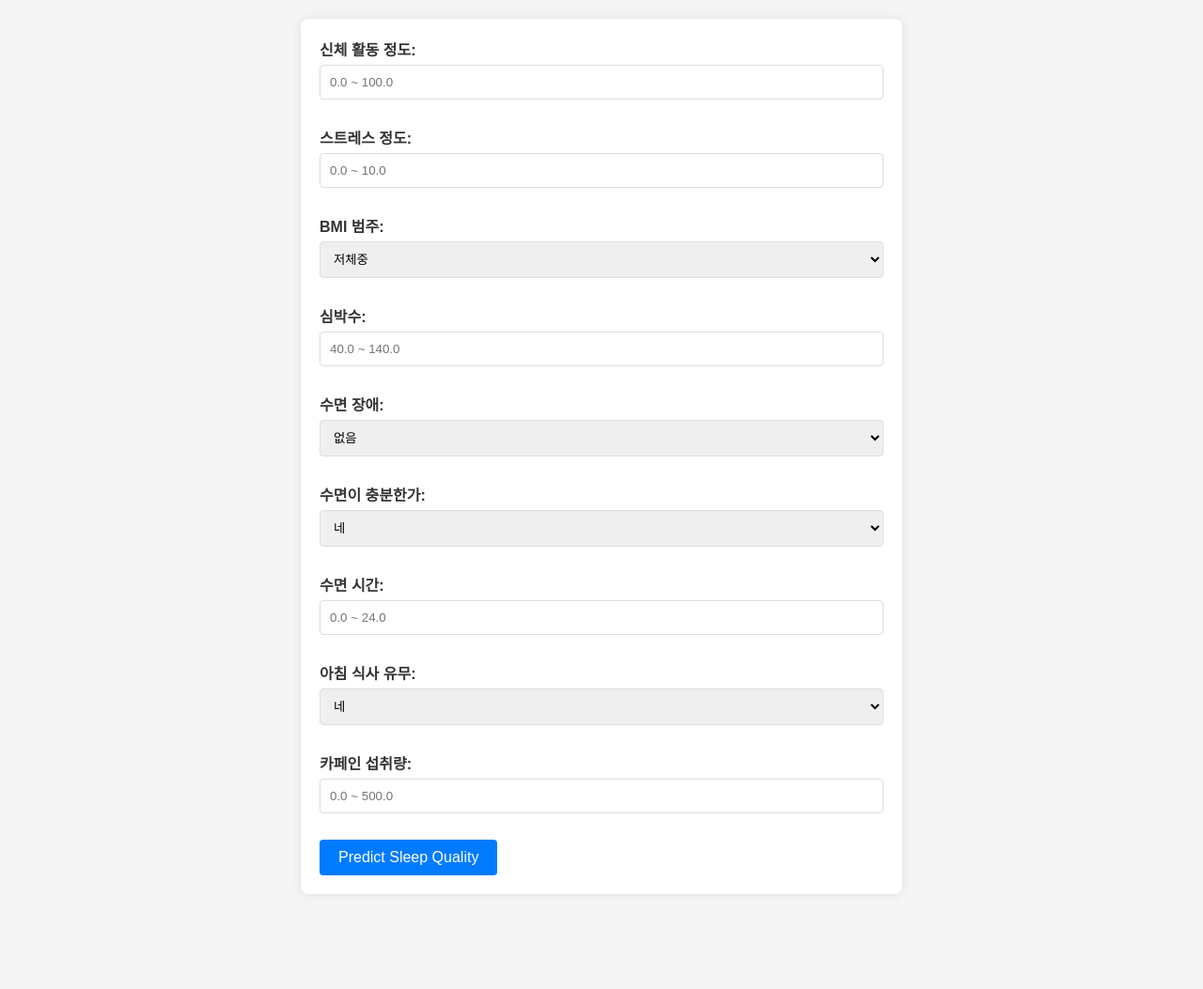
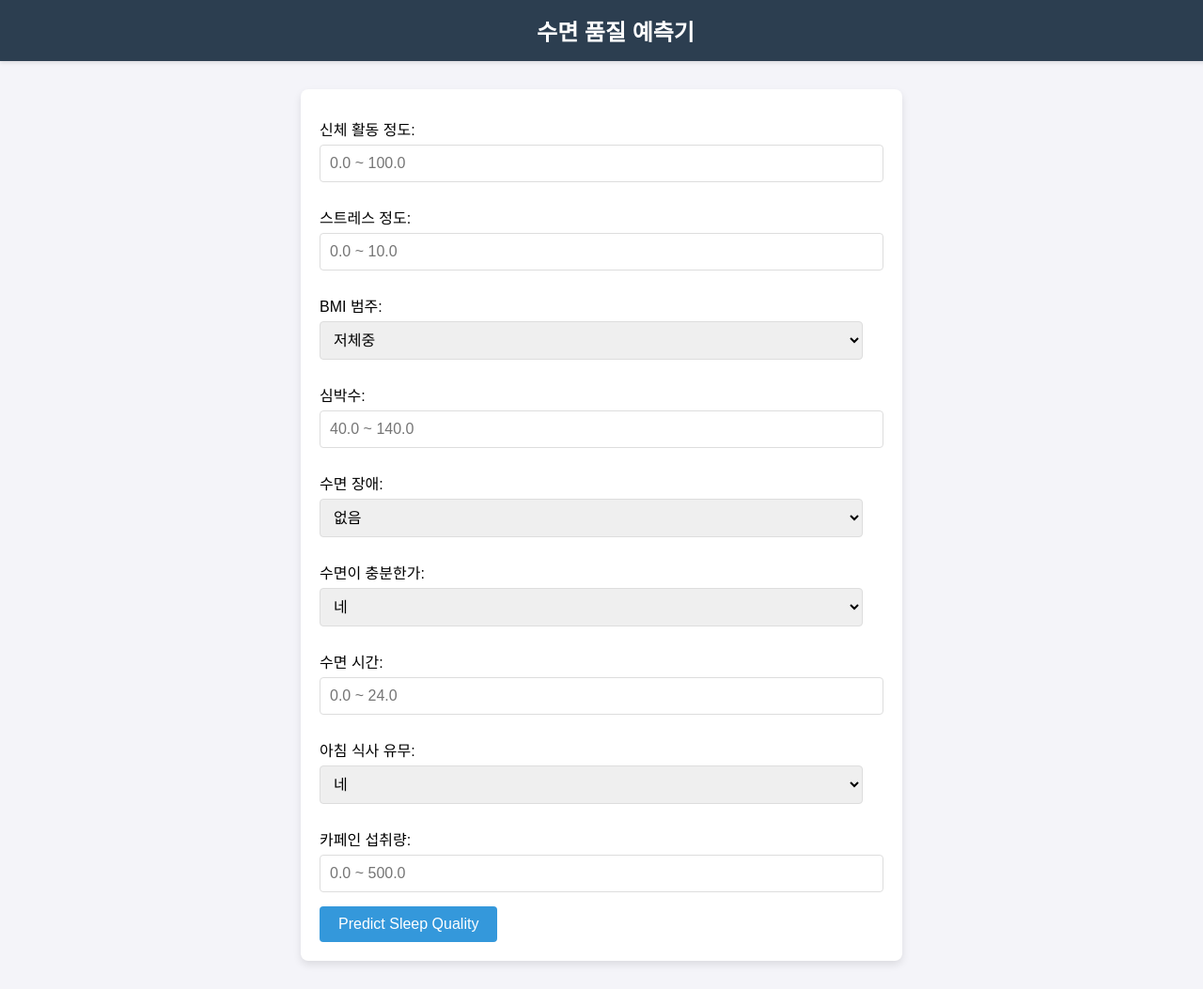
Before and after one commit to sinjaeu/sleep_project, a Flask app: page / in a window 1280 px wide. Shown: the whole page at 94% size. Before the commit the page ends 932 px from the top, so only its background shows below. Run offline with Flask 3, Linux system fonts and the light colour scheme; parts of the project's set-up code (start-up, migrations or seed data) failed here and were passed over.

Commit message:
commit log

```diff
--- a/app.py
+++ b/app.py
@@ -91,9 +91,8 @@
                     input_data[column] = float(value)
 
         # Ensure all required features are present
-        missing_features = set(feature_names) - set(input_data.keys())
-        if missing_features:
-            for feature in missing_features:
+        for feature in feature_names:
+            if feature not in input_data:
                 input_data[feature] = 0.0  # or another appropriate default value
 
         sleep_quality_score = predict_sleep_quality(input_data)
@@ -104,6 +103,8 @@
             "feedback": feedback
         })
     except Exception as e:
+        # Log the exception for debugging purposes
+        print(f"Error: {str(e)}")
         return jsonify({'error': str(e)}), 400
 
 if __name__ == '__main__':
--- a/static/CSS.css
+++ b/static/CSS.css
@@ -1,78 +1,66 @@
-/* Reset some default styles */
-body, h1, h2, h3, p, label, input, select {
+/* General styling */
+body {
+    font-family: Arial, sans-serif;
     margin: 0;
     padding: 0;
-    box-sizing: border-box;
+    background-color: #f4f4f9;
 }
 
-/* Body styling */
-body {
-    font-family: Arial, sans-serif;
-    background-color: #f5f5f5;
-    color: #333;
-    padding: 20px;
+/* Top bar styling */
+.top-bar {
+    background-color: #2c3e50;
+    color: white;
+    padding: 15px;
+    text-align: center;
+    position: sticky;
+    top: 0;
+    width: 100%;
+    box-shadow: 0 2px 4px rgba(0,0,0,0.1);
+}
+
+.top-bar h1 {
+    margin: 0;
+    font-size: 24px;
 }
 
 /* Form styling */
 form {
-    background-color: #ffffff;
+    max-width: 600px;
+    margin: 30px auto;
+    padding: 20px;
+    background: white;
     border-radius: 8px;
-    box-shadow: 0 0 10px rgba(0, 0, 0, 0.1);
-    padding: 20px;
-    max-width: 600px;
-    margin: auto;
+    box-shadow: 0 4px 8px rgba(0,0,0,0.1);
 }
 
 label {
     display: block;
-    font-weight: bold;
-    margin-bottom: 5px;
+    margin: 10px 0 5px;
+    font-size: 16px;
 }
 
 input[type="number"], select {
-    width: 100%;
+    width: calc(100% - 22px);
     padding: 10px;
+    margin-bottom: 15px;
     border: 1px solid #ddd;
     border-radius: 4px;
-    margin-bottom: 10px;
+    font-size: 16px;
 }
 
 input[type="button"] {
-    background-color: #007bff;
-    color: #fff;
+    background-color: #3498db;
+    color: white;
+    padding: 10px 20px;
     border: none;
-    padding: 10px 20px;
     border-radius: 4px;
+    font-size: 16px;
     cursor: pointer;
-    font-size: 16px;
+    transition: background-color 0.3s;
 }
 
 input[type="button"]:hover {
-    background-color: #0056b3;
-}
-
-/* Result section styling */
-#result {
-    background-color: #ffffff;
-    border-radius: 8px;
-    box-shadow: 0 0 10px rgba(0, 0, 0, 0.1);
-    padding: 20px;
-    max-width: 600px;
-    margin: auto;
-    text-align: center;
-}
-
-h2, h3 {
-    color: #007bff;
-}
-
-pre {
-    text-align: left;
-    background-color: #f5f5f5;
-    border: 1px solid #ddd;
-    border-radius: 4px;
-    padding: 10px;
-    white-space: pre-wrap; /* Allows line breaks and wraps long lines */
+    background-color: #2980b9;
 }
 
 /* Modal styling */
--- a/templates/index.html
+++ b/templates/index.html
@@ -7,12 +7,16 @@
     <link rel="stylesheet" href="../static/CSS.css">
 </head>
 <body>
+    <div class="top-bar">
+        <h1>수면 품질 예측기</h1>
+    </div>
+
     <form id="predictForm">
         <label for="PhysicalActivityLevel">신체 활동 정도:</label>
-        <input type="number" id="PhysicalActivityLevel" name="Physical Activity Level" step="0.1" required placeholder="0.0 ~ 100.0"><br><br>
+        <input type="number" id="PhysicalActivityLevel" name="Physical Activity Level" step="0.1" required placeholder="0.0 ~ 100.0">
 
         <label for="StressLevel">스트레스 정도:</label>
-        <input type="number" id="StressLevel" name="Stress Level" step="0.1" required placeholder="0.0 ~ 10.0"><br><br>
+        <input type="number" id="StressLevel" name="Stress Level" step="0.1" required placeholder="0.0 ~ 10.0">
 
         <label for="BMICategory">BMI 범주:</label>
         <select id="BMICategory" name="BMI Category" required>
@@ -20,35 +24,35 @@
             <option value="1">정상</option>
             <option value="2">과체중</option>
             <option value="3">비만 이상</option>
-        </select><br><br>
+        </select>
 
         <label for="HeartRate">심박수:</label>
-        <input type="number" id="HeartRate" name="Heart Rate" step="0.1" required placeholder="40.0 ~ 140.0"><br><br>
+        <input type="number" id="HeartRate" name="Heart Rate" step="0.1" required placeholder="40.0 ~ 140.0">
 
         <label for="SleepDisorder">수면 장애:</label>
         <select id="SleepDisorder" name="Sleep Disorder" required>
             <option value="0">없음</option>
             <option value="1">불면증</option>
             <option value="2">수면 무호흡증</option>
-        </select><br><br>
+        </select>
 
         <label for="Enough">수면이 충분한가:</label>
         <select id="Enough" name="Enough" required>
             <option value="1">네</option>
             <option value="0">아니오</option>
-        </select><br><br>
+        </select>
 
         <label for="Hours">수면 시간:</label>
-        <input type="number" id="Hours" name="Hours" step="0.1" required placeholder="0.0 ~ 24.0"><br><br>
+        <input type="number" id="Hours" name="Hours" step="0.1" required placeholder="0.0 ~ 24.0">
 
         <label for="Breakfast">아침 식사 유무:</label>
         <select id="Breakfast" name="Breakfast" required>
             <option value="1">네</option>
             <option value="0">아니오</option>
-        </select><br><br>
+        </select>
 
         <label for="CaffeineIntake">카페인 섭취량:</label>
-        <input type="number" id="CaffeineIntake" name="Caffeine_Intake_mg" step="0.1" required placeholder="0.0 ~ 500.0"><br><br>
+        <input type="number" id="CaffeineIntake" name="Caffeine_Intake_mg" step="0.1" required placeholder="0.0 ~ 500.0">
 
         <input type="button" value="Predict Sleep Quality" onclick="submitForm()">
     </form>
```
Also changed, not shown: other parts of static/CSS.css (+19 -9 lines).
